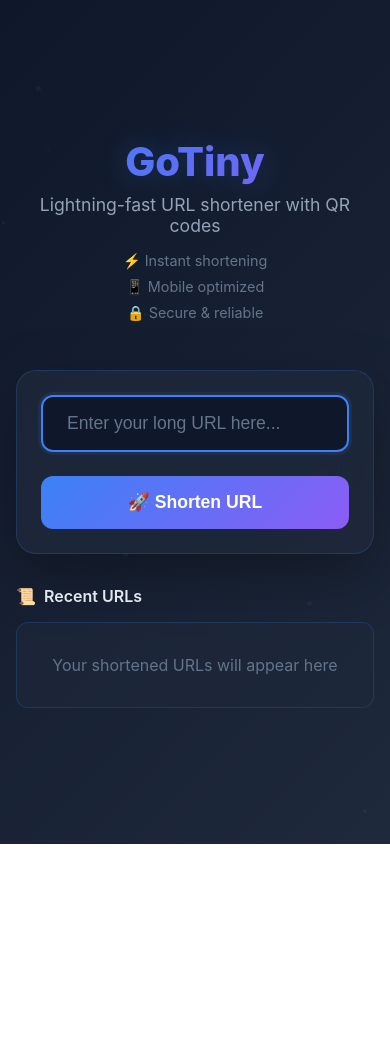
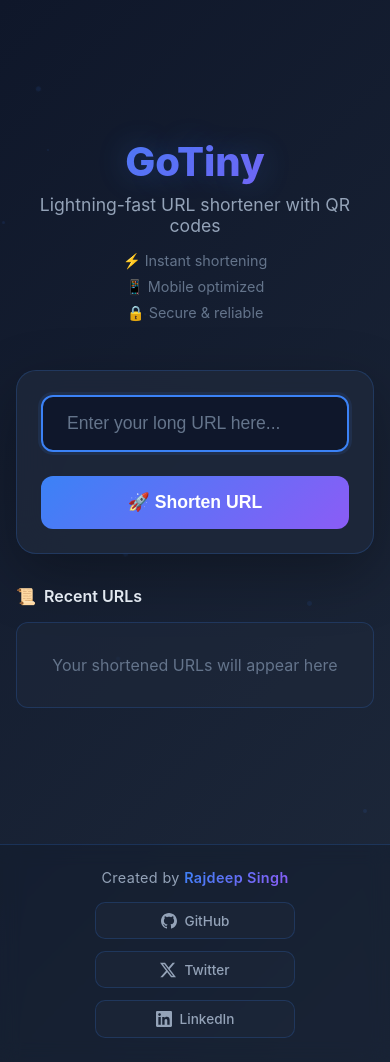
Before and after one commit to TonyStark1729/GoTiny, a website: page public/index.html in a window 390 px wide. Before the commit the page ends 844 px from the top, so only its background shows below. Drawn offline with Linux system fonts and the light colour scheme.

Commit message:
Add modern responsive footer with social media links and creator attribution

```diff
--- a/public/index.html
+++ b/public/index.html
@@ -537,6 +537,125 @@
           padding: 1.5rem;
         }
       }
+
+      /* Footer Styles */
+      .footer {
+        margin-top: auto;
+        padding: 2rem 0;
+        border-top: 1px solid rgba(59, 130, 246, 0.2);
+        background: rgba(15, 23, 42, 0.3);
+        -webkit-backdrop-filter: blur(10px);
+        backdrop-filter: blur(10px);
+      }
+
+      .footer-content {
+        max-width: 800px;
+        margin: 0 auto;
+        padding: 0 2rem;
+        text-align: center;
+        animation: slideUp 0.8s ease-out 0.6s both;
+      }
+
+      .footer-text {
+        color: #94a3b8;
+        font-size: 0.95rem;
+        margin-bottom: 1.5rem;
+        letter-spacing: 0.025em;
+      }
+
+      .footer-text strong {
+        color: #e2e8f0;
+        background: linear-gradient(135deg, #3b82f6, #8b5cf6);
+        -webkit-background-clip: text;
+        background-clip: text;
+        color: transparent;
+        font-weight: 600;
+      }
+
+      .footer-links {
+        display: flex;
+        justify-content: center;
+        gap: 2rem;
+        align-items: center;
+      }
+
+      .footer-link {
+        display: flex;
+        align-items: center;
+        gap: 0.5rem;
+        padding: 0.75rem 1rem;
+        color: #94a3b8;
+        text-decoration: none;
+        font-size: 0.9rem;
+        font-weight: 500;
+        background: rgba(30, 41, 59, 0.6);
+        border: 1px solid rgba(59, 130, 246, 0.2);
+        border-radius: 10px;
+        transition: all 0.3s ease;
+        -webkit-backdrop-filter: blur(10px);
+        backdrop-filter: blur(10px);
+      }
+
+      .footer-link:hover {
+        color: #3b82f6;
+        background: rgba(59, 130, 246, 0.1);
+        border-color: rgba(59, 130, 246, 0.4);
+        transform: translateY(-2px);
+        box-shadow: 0 5px 15px rgba(59, 130, 246, 0.2);
+      }
+
+      .footer-icon {
+        width: 18px;
+        height: 18px;
+        transition: transform 0.3s ease;
+      }
+
+      .footer-link:hover .footer-icon {
+        transform: scale(1.1);
+      }
+
+      /* Mobile footer responsiveness */
+      @media (max-width: 768px) {
+        .footer {
+          padding: 1.5rem 0;
+        }
+
+        .footer-content {
+          padding: 0 1rem;
+        }
+
+        .footer-links {
+          flex-direction: column;
+          gap: 1rem;
+        }
+
+        .footer-link {
+          width: 100%;
+          max-width: 200px;
+          justify-content: center;
+        }
+      }
+
+      @media (max-width: 480px) {
+        .footer-text {
+          font-size: 0.9rem;
+          margin-bottom: 1rem;
+        }
+
+        .footer-links {
+          gap: 0.75rem;
+        }
+
+        .footer-link {
+          padding: 0.6rem 0.8rem;
+          font-size: 0.85rem;
+        }
+
+        .footer-icon {
+          width: 16px;
+          height: 16px;
+        }
+      }
     </style>
   </head>
   <body>
@@ -619,6 +738,33 @@
 
     <!-- Toast notification -->
     <div class="toast" id="toast"></div>
+
+    <!-- Footer -->
+    <footer class="footer">
+      <div class="footer-content">
+        <p class="footer-text">Created by <strong>Rajdeep Singh</strong></p>
+        <div class="footer-links">
+          <a href="https://github.com/RajdeepKushwaha5" target="_blank" rel="noopener noreferrer" class="footer-link">
+            <svg class="footer-icon" viewBox="0 0 24 24" fill="currentColor">
+              <path d="M12 0c-6.626 0-12 5.373-12 12 0 5.302 3.438 9.8 8.207 11.387.599.111.793-.261.793-.577v-2.234c-3.338.726-4.033-1.416-4.033-1.416-.546-1.387-1.333-1.756-1.333-1.756-1.089-.745.083-.729.083-.729 1.205.084 1.839 1.237 1.839 1.237 1.07 1.834 2.807 1.304 3.492.997.107-.775.418-1.305.762-1.604-2.665-.305-5.467-1.334-5.467-5.931 0-1.311.469-2.381 1.236-3.221-.124-.303-.535-1.524.117-3.176 0 0 1.008-.322 3.301 1.23.957-.266 1.983-.399 3.003-.404 1.02.005 2.047.138 3.006.404 2.291-1.552 3.297-1.23 3.297-1.23.653 1.653.242 2.874.118 3.176.77.84 1.235 1.911 1.235 3.221 0 4.609-2.807 5.624-5.479 5.921.43.372.823 1.102.823 2.222v3.293c0 .319.192.694.801.576 4.765-1.589 8.199-6.086 8.199-11.386 0-6.627-5.373-12-12-12z"/>
+            </svg>
+            <span>GitHub</span>
+          </a>
+          <a href="https://x.com/rajdeeptwts" target="_blank" rel="noopener noreferrer" class="footer-link">
+            <svg class="footer-icon" viewBox="0 0 24 24" fill="currentColor">
+              <path d="M18.901 1.153h3.68l-8.04 9.19L24 22.846h-7.406l-5.8-7.584-6.638 7.584H.474l8.6-9.83L0 1.154h7.594l5.243 6.932ZM17.61 20.644h2.039L6.486 3.24H4.298Z"/>
+            </svg>
+            <span>Twitter</span>
+          </a>
+          <a href="https://www.linkedin.com/in/rajdeep-singh-b658a833a/" target="_blank" rel="noopener noreferrer" class="footer-link">
+            <svg class="footer-icon" viewBox="0 0 24 24" fill="currentColor">
+              <path d="M20.447 20.452h-3.554v-5.569c0-1.328-.027-3.037-1.852-3.037-1.853 0-2.136 1.445-2.136 2.939v5.667H9.351V9h3.414v1.561h.046c.477-.9 1.637-1.85 3.37-1.85 3.601 0 4.267 2.37 4.267 5.455v6.286zM5.337 7.433c-1.144 0-2.063-.926-2.063-2.065 0-1.138.92-2.063 2.063-2.063 1.14 0 2.064.925 2.064 2.063 0 1.139-.925 2.065-2.064 2.065zm1.782 13.019H3.555V9h3.564v11.452zM22.225 0H1.771C.792 0 0 .774 0 1.729v20.542C0 23.227.792 24 1.771 24h20.451C23.2 24 24 23.227 24 22.271V1.729C24 .774 23.2 0 22.222 0h.003z"/>
+            </svg>
+            <span>LinkedIn</span>
+          </a>
+        </div>
+      </div>
+    </footer>
 
     <script>
       class GoTiny {
```
